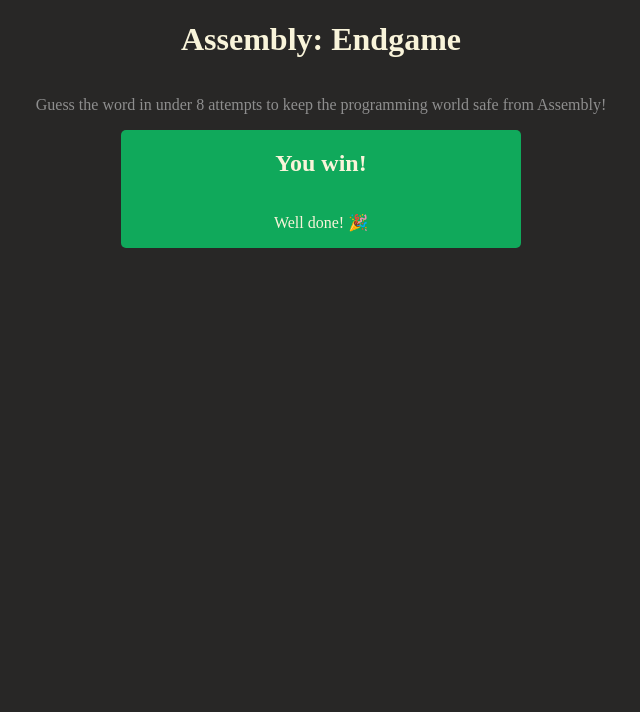
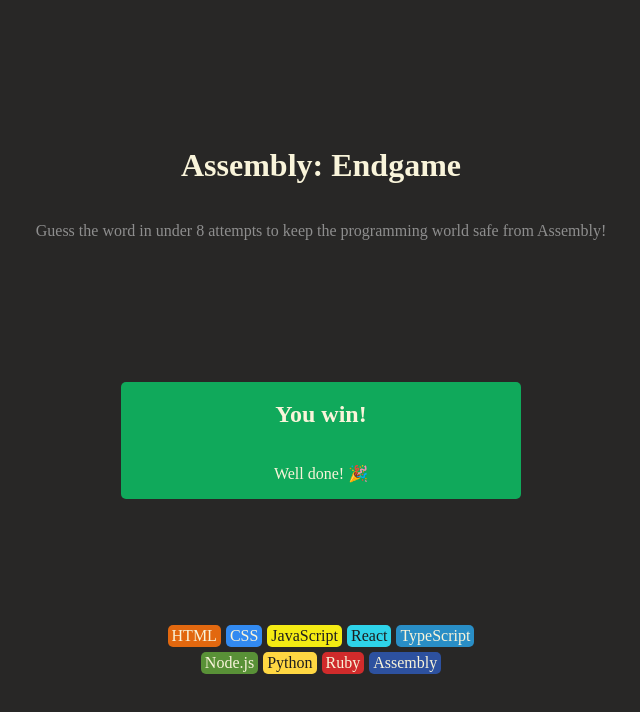
Before and after one commit to Anri20/Assembly-Endgame-React, a React (Vite) app in the folder assembly-endgame/: page / in a window 1280 px wide. Shown: the top 712 px of the page, without its empty margins (319-959 px from the left). Built offline with nearby package versions, Linux system fonts and the light colour scheme.

Commit message:
Add language chips

```diff
--- a/assembly-endgame/src/App.jsx
+++ b/assembly-endgame/src/App.jsx
@@ -1,4 +1,21 @@
+import { languages } from "./languages"
+
 export default function AssemblyEndgame() {
+    const languageElement = languages.map(lang => {
+        const styles = {
+            backgroundColor: lang.backgroundColor,
+            color: lang.color
+        }
+        return (
+            <span
+                className="chip"
+                style={styles}
+            >
+                {lang.name}
+            </span>
+        )
+    })
+
     return (
         <main>
             <header>
@@ -9,6 +26,9 @@ export default function AssemblyEndgame() {
                 <h2>You win!</h2>
                 <p>Well done! 🎉</p>
             </section>
+            <section className="language-chips">
+                {languageElement}
+            </section>
         </main>
     )
 }
--- a/assembly-endgame/src/index.css
+++ b/assembly-endgame/src/index.css
@@ -1,4 +1,5 @@
 * {
+    box-sizing: border-box;
     color: #F9F4DA;
 }
 
@@ -8,9 +9,10 @@ body {
 }
 
 main {
+    height: 100vh;
     display: flex;
     flex-direction: column;
-    justify-content: center;
+    justify-content: space-evenly;
     align-items: center;
 }
 
@@ -34,3 +36,17 @@ section.game-status {
     min-width: 25rem;
     border-radius: 5px;
 }
+
+section.language-chips {
+    display: flex;
+    flex-wrap: wrap;
+    justify-content: center;
+    align-items: center;
+    max-width: 350px;
+    gap: 5px;
+}
+
+span.chip {
+    border-radius: 5px;
+    padding: 2px 4px;
+}
--- /dev/null
+++ b/assembly-endgame/src/languages.js
@@ -0,0 +1,47 @@
+export const languages = [
+    {
+        name: "HTML",
+        backgroundColor: "#E2680F",
+        color: "#F9F4DA",
+    },
+    {
+        name: "CSS",
+        backgroundColor: "#328AF1",
+        color: "#F9F4DA",
+    },
+    {
+        name: "JavaScript",
+        backgroundColor: "#F4EB13",
+        color: "#1E1E1E",
+    },
+    {
+        name: "React",
+        backgroundColor: "#2ED3E9",
+        color: "#1E1E1E",
+    },
+    {
+        name: "TypeScript",
+        backgroundColor: "#298EC6",
+        color: "#F9F4DA",
+    },
+    {
+        name: "Node.js",
+        backgroundColor: "#599137",
+        color: "#F9F4DA",
+    },
+    {
+        name: "Python",
+        backgroundColor: "#FFD742",
+        color: "#1E1E1E",
+    },
+    {
+        name: "Ruby",
+        backgroundColor: "#D02B2B",
+        color: "#F9F4DA",
+    },
+    {
+        name: "Assembly",
+        backgroundColor: "#2D519F",
+        color: "#F9F4DA",
+    },
+]
```
